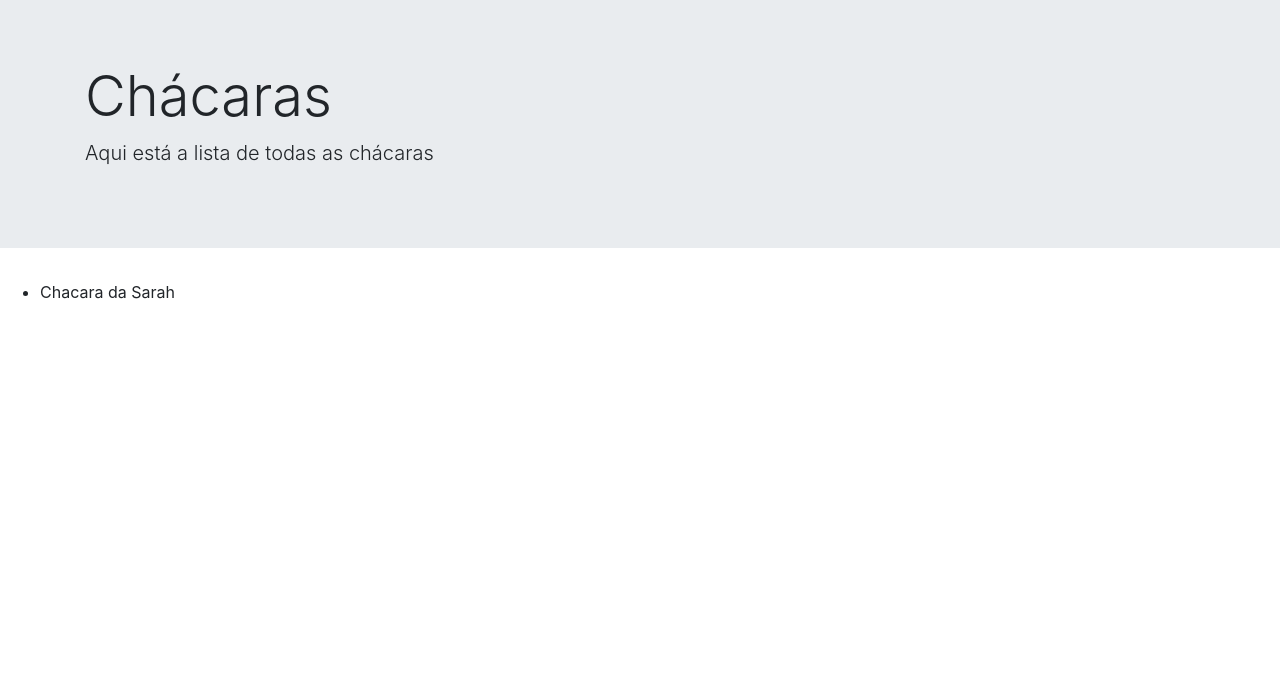
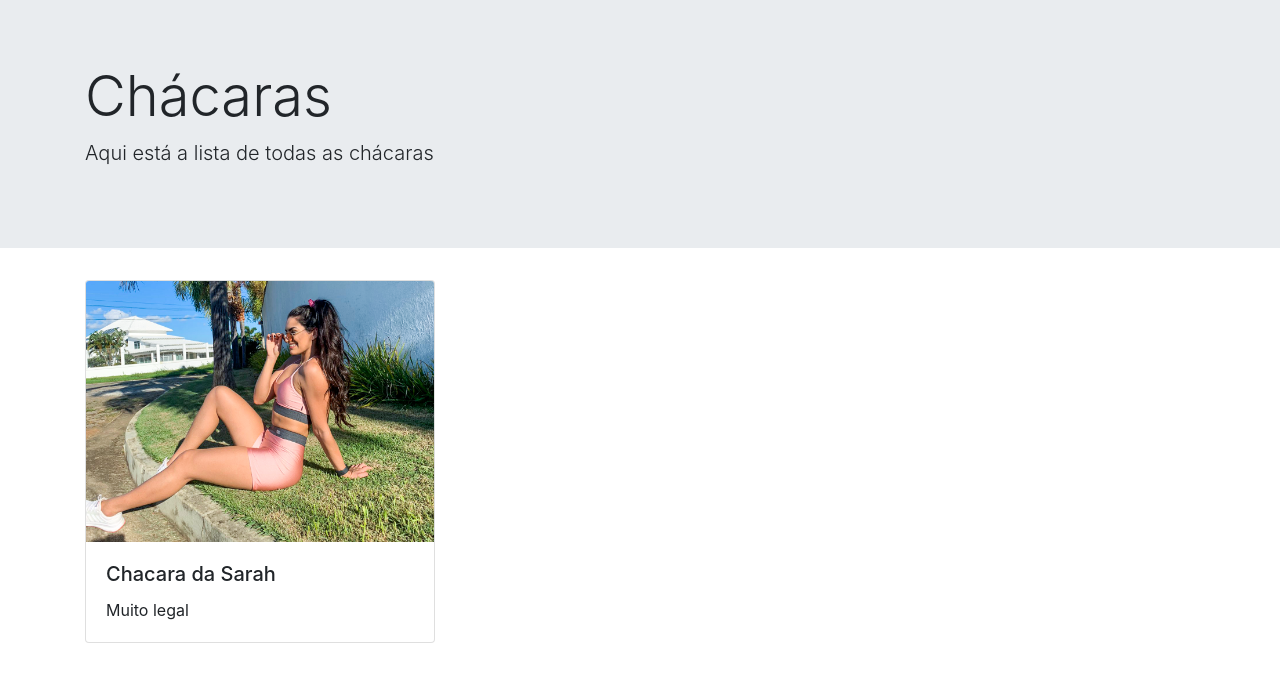
Before and after one commit to emanuelseverino/chacaras, a Django app: page /chacara/ in a window 1280 px wide. Shown: the part 57-739 px from the top of the page. Run offline with Django 4.2, Linux system fonts and the light colour scheme; data comes from the database, SQL or seed files in the repository.

Commit message:
chacara da sarah

```diff
--- a/chacara/templates/chacara/chacara_list.html
+++ b/chacara/templates/chacara/chacara_list.html
@@ -7,9 +7,20 @@
         <p class="lead">Aqui está a lista de todas as chácaras</p>
     </div>
 </div>
-<ul>
-    {% for chacara in object_list %}
-    <li>{{ chacara.nome }}</li>
-    {% endfor %}
-</ul>
+
+<div class="container">
+    <div class="row row-cols-1 row-cols-md-3">
+        {% for chacara in object_list %}
+        <div class="col mb-4">
+            <div class="card">
+                <img src="{{chacara.imagem.url}}" class="card-img-top" alt="...">
+                <div class="card-body">
+                    <h5 class="card-title">{{ chacara.nome }}</h5>
+                    <p class="card-text">{{ chacara.descricao }}</p>
+                </div>
+            </div>
+        </div>
+        {% endfor %}
+    </div>
+</div>
 {% endblock %}
--- a/templates/base.html
+++ b/templates/base.html
@@ -1,3 +1,4 @@
+{% load static %}
 <!doctype html>
 <html lang="pt-br">
 <head>
```
